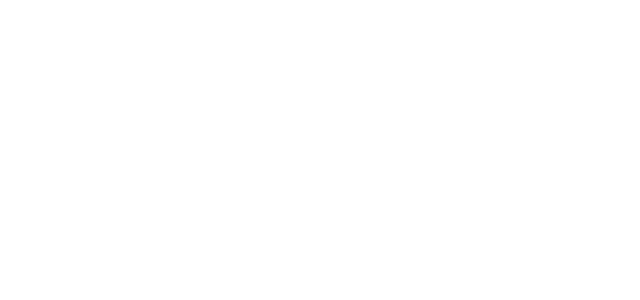
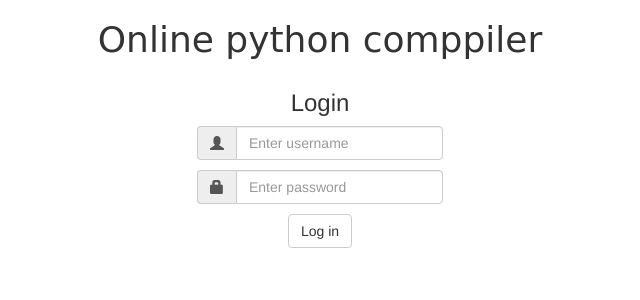
Before and after one commit to OpenUseAPI/FrontEndOnlinePythonCompiler, an Angular app: page /login in a window 1280 px wide. Shown: the top 300 px of the page, without its empty margins (320-960 px from the left). Built offline with nearby package versions, Linux system fonts and the light colour scheme.

Commit message:
adding everything to the master branch

```diff
--- a/src/app/compiler/compiler.component.css
+++ b/src/app/compiler/compiler.component.css
@@ -0,0 +1,24 @@
+h1{
+    margin-left: 600px;
+}
+.textarea{
+    width: 1300px;
+    height: 500px;
+
+}
+#compiler{
+    float: left;
+    padding-left: 30px;
+    vertical-align: middle;
+
+}
+.comp{
+
+}
+.out{
+   vertical-align: top;
+    margin-left: 30px;
+}
+.outtext{
+    vertical-align: top;
+}
--- a/src/app/compiler/compiler.component.html
+++ b/src/app/compiler/compiler.component.html
@@ -1 +1,20 @@
-<h1></h1>
+
+<h1><font face="Comic Sans MS">Compiler</font></h1>
+<div class="text-right">
+        <button type="submit" class="btn btn-default" (click)="logout()" >logout</button>
+
+    </div>
+    <p></p>
+<div>
+
+<textarea class="textarea" placeholder="Enter your code here" [(ngModel)]="code"  onkeydown="if(event.keyCode===9){var v=this.value,s=this.selectionStart,e=this.selectionEnd;this.value=v.substring(0, s)+'\t'+v.substring(e);this.selectionStart=this.selectionEnd=s+1;return false;}">
+</textarea>
+    <div class="text-center">
+<button type="submit" class="btn btn-default" (click)="compile()">Compile</button>
+</div>
+<div>
+    <label class="out">Output: </label>
+    <label class="outtext"></label>
+    </div>
+
+</div>
--- a/src/app/compiler/compiler.component.ts
+++ b/src/app/compiler/compiler.component.ts
@@ -1,4 +1,6 @@
 import { Component, OnInit } from '@angular/core';
+import { Router } from '@angular/router';
+
 
 @Component({
   selector: 'app-compiler',
@@ -7,9 +9,18 @@
 })
 export class CompilerComponent implements OnInit {
 
-  constructor() { }
+  code:String;
+  constructor(private router:Router) { }
 
   ngOnInit() {
   }
+  compile(){
+    console.log(this.code);
+
+  }
+  logout(){
+   this.router.navigateByUrl('login')
+
+  }
 
 }
--- a/src/app/login/login.component.html
+++ b/src/app/login/login.component.html
@@ -0,0 +1,32 @@
+
+<div class="form-inline text-center">
+
+        <p></p>
+        <div class="name">
+
+                <h1 class="text-center"><font face="Comic Sans MS">Online python comppiler</font></h1>
+        </div>
+        <p></p>
+        <div class="container">
+
+    <h3>Login</h3>
+
+    <p></p>
+
+    <!--<label>Username</label>-->
+    <div class="input-group">
+    <span class="input-group-addon"><i class="glyphicon glyphicon-user"></i></span>
+    <input id="username" class="form-control" type="email" placeholder="Enter username" required [(ngModel)]="username" >
+    </div>
+    <div>
+        <p></p>
+    <!--<label>Password</label>-->
+    <div class="input-group">
+        <span class="input-group-addon"><i class="glyphicon glyphicon-lock"></i></span>
+        <input id="password" class="form-control" type="password" placeholder="Enter password" required [(ngModel)]="pass" >
+        </div>
+    </div>
+    <p></p>
+    <button id="login" type="submit" class="btn btn-default text-center"  (click)="log()" > Log in </button>
+        </div>
+    </div>
--- a/src/app/login/login.component.ts
+++ b/src/app/login/login.component.ts
@@ -1,5 +1,5 @@
 import { Component, OnInit } from '@angular/core';
-import { Service } from '../provider/http.provider';
+import { Router } from '@angular/router';
 
 @Component({
   selector: 'app-login',
@@ -8,11 +8,25 @@
 })
 export class LoginComponent implements OnInit {
 
-  constructor(private service: Service) {
-
+  username:string;
+  pass:string;
+  constructor(private router: Router) {
    }
 
   ngOnInit() {
   }
 
+  log(){
+    console.log(this.username);
+    console.log(this.pass);
+    if(this.username=="a" && this.pass=="1"){
+      this.router.navigateByUrl('compiler');
+
+    }
+    else{
+
+      alert("Invalid details");
+    }
+  }
+
 }
--- a/src/index.html
+++ b/src/index.html
@@ -4,6 +4,14 @@
   <meta charset="utf-8">
   <title>PythonRunAnywhere</title>
   <base href="/">
+
+  <link rel="stylesheet" href="https://maxcdn.bootstrapcdn.com/bootstrap/3.3.7/css/bootstrap.min.css">
+
+  <!-- jQuery library -->
+  <script src="https://ajax.googleapis.com/ajax/libs/jquery/3.2.1/jquery.min.js"></script>
+
+  <!-- Latest compiled JavaScript -->
+  <script src="https://maxcdn.bootstrapcdn.com/bootstrap/3.3.7/js/bootstrap.min.js"></script>
 
   <meta name="viewport" content="width=device-width, initial-scale=1">
   <link rel="icon" type="image/x-icon" href="favicon.ico">
```
